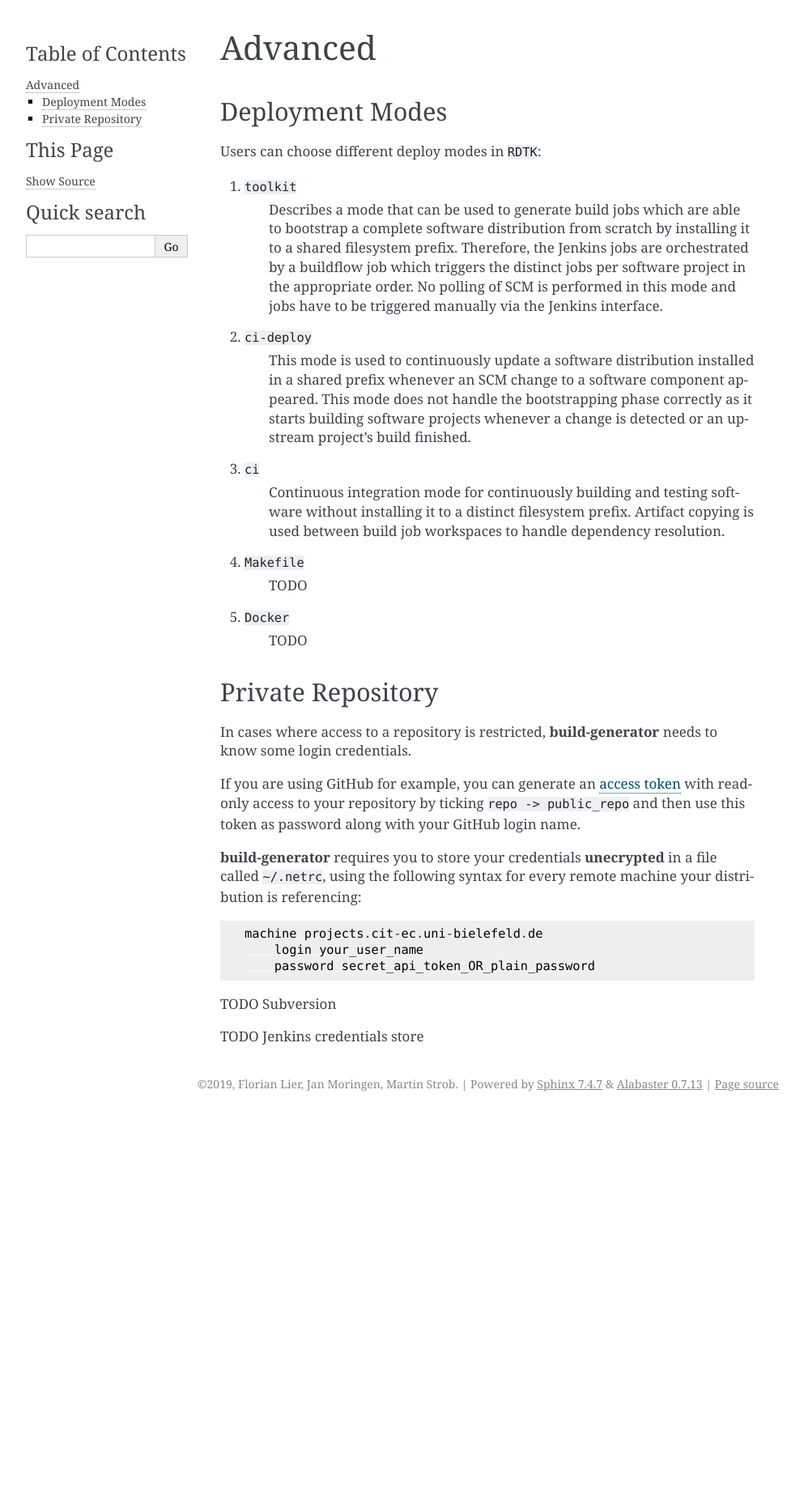
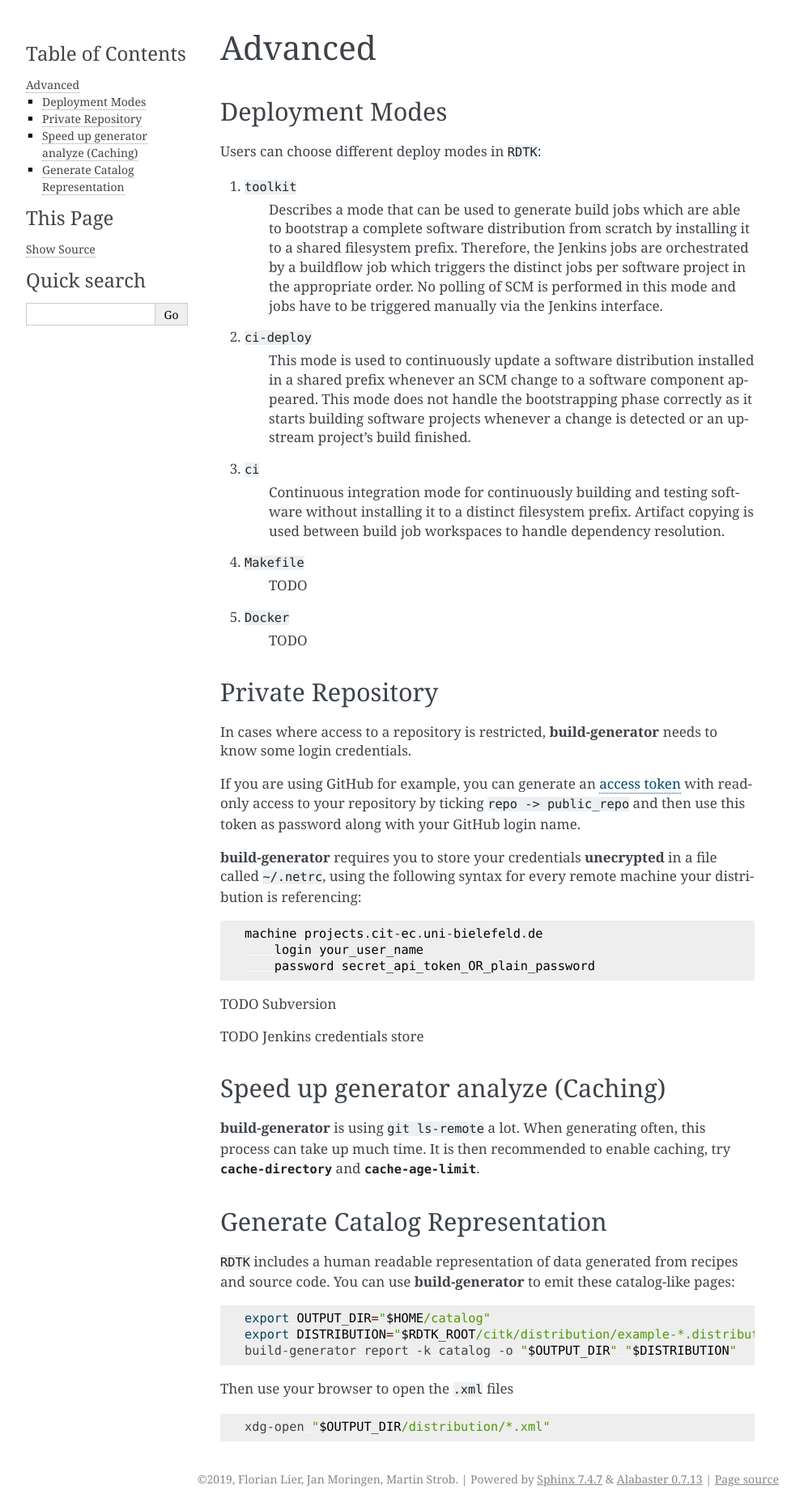
Before and after one commit to RDTK/documentation, a Sphinx documentation site: the page built from source/advanced.rst, in a window 1280 px wide. Shown: the whole page at 81% size, without its empty margins (148-1141 px from the left). Built offline with Sphinx 7.4.7, drawn with Linux system fonts in a browser that asks for light colours; formulas are drawn with MathJax 3; before the commit the page ends 1378 px from its top, so only the background shows below that.

Commit message:
generate catalog and speed up

```diff
--- a/source/advanced.rst
+++ b/source/advanced.rst
@@ -52,3 +52,27 @@ If you are using GitHub for example, you can generate an `access token <https://
 TODO Subversion
 
 TODO Jenkins credentials store
+
+Speed up generator analyze (Caching)
+------------------------------------
+
+:program:`build-generator` is using ``git ls-remote`` a lot. When generating often, this process can take up much time. It is then recommended to enable caching, try :option:`cache-directory` and  :option:`cache-age-limit`.
+
+
+Generate Catalog Representation
+-------------------------------
+
+``RDTK`` includes a human readable representation of data generated from recipes and source code.
+You can use :program:`build-generator` to emit these catalog-like pages:
+
+.. code-block:: bash
+
+    export OUTPUT_DIR="$HOME/catalog"
+    export DISTRIBUTION="$RDTK_ROOT/citk/distribution/example-*.distribution"
+    build-generator report -k catalog -o "$OUTPUT_DIR" "$DISTRIBUTION"
+
+Then use your browser to open the ``.xml`` files
+
+.. code-block:: bash
+
+    xdg-open "$OUTPUT_DIR/distribution/*.xml"
```
